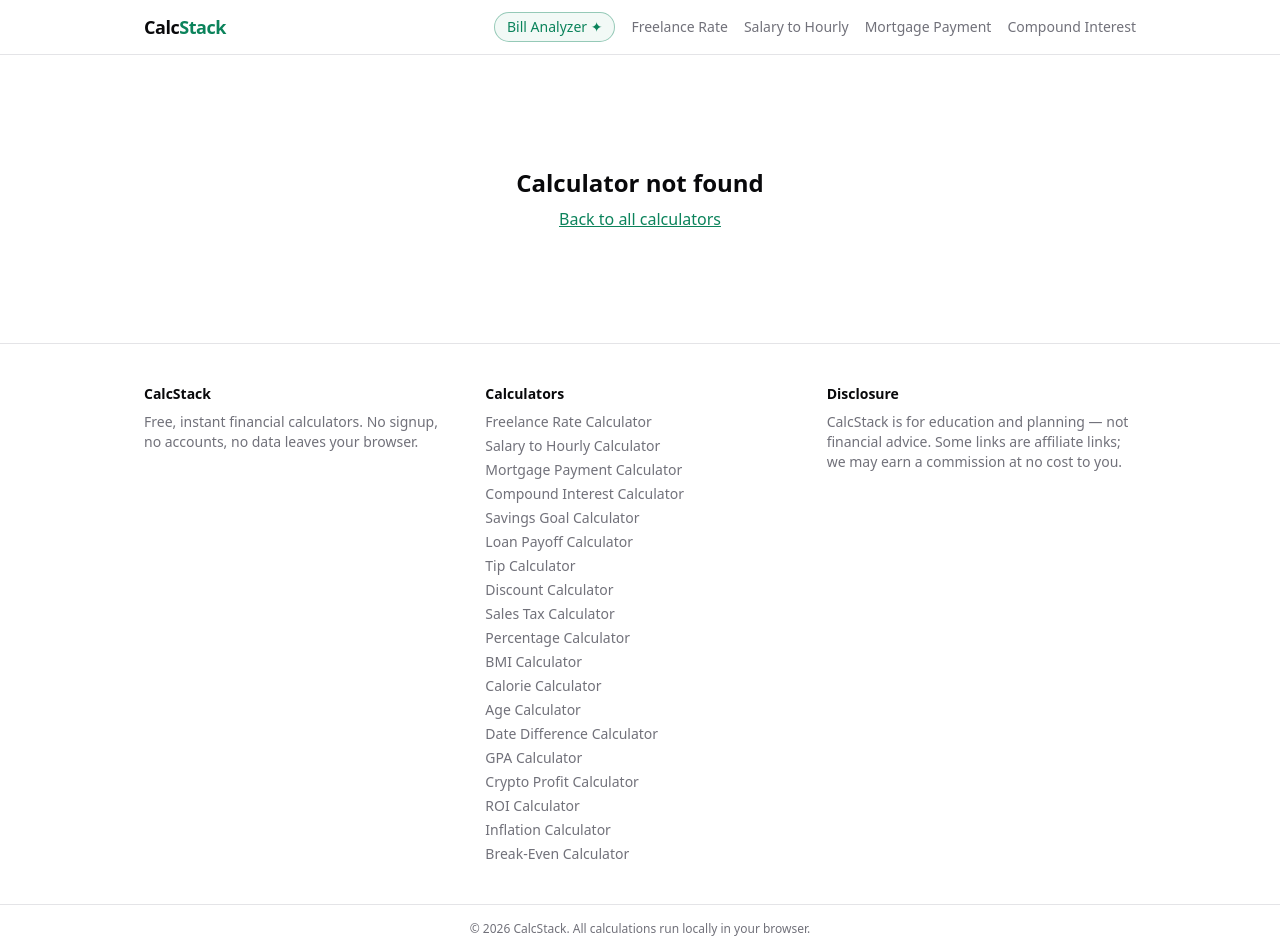
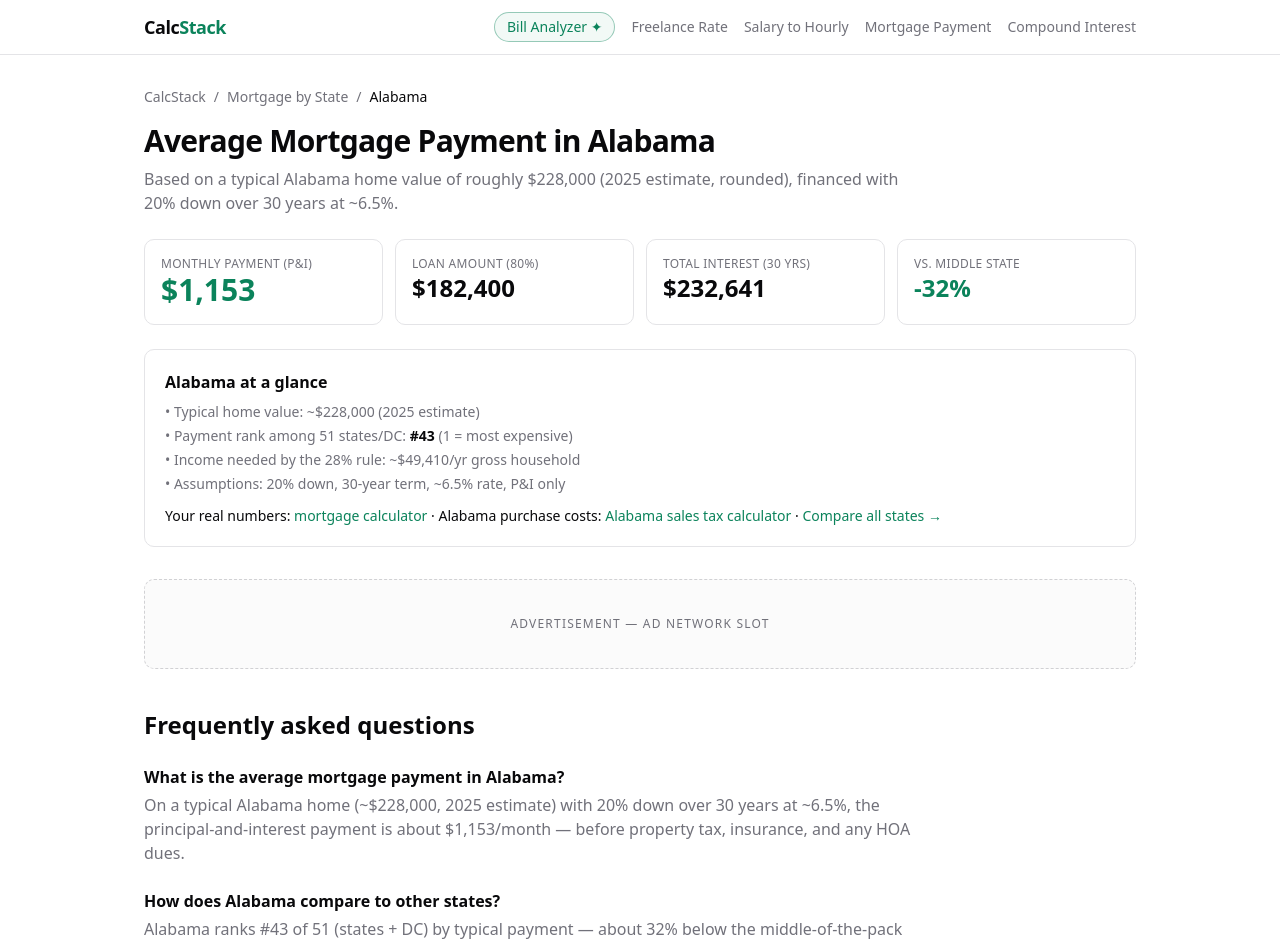
Before and after one commit to LIMENHelix/calcstack, a React (Vite) app: page /data/mortgage-payment-in/alabama in a window 1280 px wide. Shown: the top 946 px of the page. Built offline with nearby package versions, Linux system fonts and the light colour scheme.

Commit message:
Add 51 per-state mortgage detail pages with rank, income-needed, and cross-links

```diff
--- a/scripts/gen-sitemap.mjs
+++ b/scripts/gen-sitemap.mjs
@@ -6,6 +6,7 @@ const SITE = 'https://calcstack-eight.vercel.app'
 
 const calcSrc = readFileSync('src/data/calculators.ts', 'utf8')
 const varSrc = readFileSync('src/data/variants.ts', 'utf8')
+const statsSrc = readFileSync('src/data/stats.ts', 'utf8')
 
 // literal slugs:  slug: 'some-slug'
 const literalSlugs = [...(calcSrc + varSrc).matchAll(/slug: '([a-z0-9-]+)'/g)].map((m) => m[1])
@@ -16,11 +17,15 @@ const citySlugs = [...varSrc.matchAll(/slugCity: '([a-z0-9-]+)'/g)].map((m) => `
 
 const calcSlugs = [...new Set([...literalSlugs, ...stateSlugs, ...citySlugs])].sort()
 
+// per-state data pages from stats.ts (HOME_VALUES slugs)
+const stateDataSlugs = [...statsSrc.matchAll(/slug: '([a-z0-9-]+)'/g)].map((m) => m[1])
+
 const urls = [
   `  <url><loc>${SITE}/</loc><priority>1.0</priority></url>`,
   `  <url><loc>${SITE}/tools/bill-analyzer</loc><priority>0.9</priority></url>`,
   `  <url><loc>${SITE}/data/mortgage-payment-by-state</loc><priority>0.8</priority></url>`,
   `  <url><loc>${SITE}/data/average-salary-by-job</loc><priority>0.8</priority></url>`,
+  ...stateDataSlugs.map((s) => `  <url><loc>${SITE}/data/mortgage-payment-in/${s}</loc></url>`),
   ...calcSlugs.map((s) => `  <url><loc>${SITE}/calculators/${s}</loc></url>`),
 ]
 
--- a/src/App.tsx
+++ b/src/App.tsx
@@ -5,6 +5,7 @@ import CalculatorPage from './pages/CalculatorPage'
 import BillAnalyzer from './pages/BillAnalyzer'
 import DataMortgage from './pages/DataMortgage'
 import DataSalaries from './pages/DataSalaries'
+import StateMortgage from './pages/StateMortgage'
 import EmbedPage from './pages/EmbedPage'
 import EmbedTablePage from './pages/EmbedTablePage'
 
@@ -23,6 +24,7 @@ export default function App() {
               <Route path="/calculators/:slug" element={<CalculatorPage />} />
               <Route path="/tools/bill-analyzer" element={<BillAnalyzer />} />
               <Route path="/data/mortgage-payment-by-state" element={<DataMortgage />} />
+              <Route path="/data/mortgage-payment-in/:slug" element={<StateMortgage />} />
               <Route path="/data/average-salary-by-job" element={<DataSalaries />} />
               <Route path="*" element={<CalculatorPage />} />
             </Routes>
--- a/src/components/MortgageTable.tsx
+++ b/src/components/MortgageTable.tsx
@@ -1,6 +1,9 @@
 import { useState } from 'react'
+import { Link } from 'react-router'
 import { HOME_VALUES } from '@/data/stats'
 import { monthlyPayment, usd } from '@/lib/calc'
+
+const SITE = 'https://calcstack-eight.vercel.app'
 
 /** Interactive mortgage-by-state table — used on the data page AND the embed widget. */
 export function MortgageTable({ compact = false }: { compact?: boolean }) {
@@ -44,7 +47,17 @@ export function MortgageTable({ compact = false }: { compact?: boolean }) {
           <tbody>
             {rows.map((r) => (
               <tr key={r.slug} className="border-t hover:bg-muted/40">
-                <td className="p-2 font-medium">{r.state}</td>
+                <td className="p-2 font-medium">
+                  {compact ? (
+                    <a href={`${SITE}/data/mortgage-payment-in/${r.slug}`} target="_blank" rel="noopener" className="hover:text-primary hover:underline">
+                      {r.state}
+                    </a>
+                  ) : (
+                    <Link to={`/data/mortgage-payment-in/${r.slug}`} className="hover:text-primary hover:underline">
+                      {r.state}
+                    </Link>
+                  )}
+                </td>
                 <td className="p-2 text-right">{usd(r.value)}</td>
                 {!compact && <td className="p-2 text-right">{usd(r.principal)}</td>}
                 <td className="p-2 text-right font-semibold text-primary">{usd(r.pmt, 0)}</td>
--- /dev/null
+++ b/src/pages/StateMortgage.tsx
@@ -0,0 +1,141 @@
+import { useParams, Link } from 'react-router'
+import { HOME_VALUES, DATA_YEAR } from '@/data/stats'
+import { monthlyPayment, usd, num } from '@/lib/calc'
+import { Seo } from '@/components/Seo'
+import { AdSlot, AffiliateCard, DEFAULT_AFFILIATES } from '@/components/Monetization'
+
+const RATE = 6.5
+const YEARS = 30
+
+export default function StateMortgage() {
+  const { slug } = useParams()
+  const s = HOME_VALUES.find((h) => h.slug === slug)
+
+  if (!s) {
+    return (
+      <div className="py-20 text-center">
+        <h1 className="text-2xl font-bold">State not found</h1>
+        <p className="mt-2 text-muted-foreground">
+          <Link to="/data/mortgage-payment-by-state" className="text-primary underline">All states →</Link>
+        </p>
+      </div>
+    )
+  }
+
+  const principal = s.value * 0.8
+  const pmt = monthlyPayment(principal, RATE, YEARS)
+  const interest = pmt * YEARS * 12 - principal
+
+  const all = HOME_VALUES.map((h) => monthlyPayment(h.value * 0.8, RATE, YEARS)).sort((a, b) => a - b)
+  const nationalMedian = all[Math.floor(all.length / 2)]
+  const vsMedian = ((pmt - nationalMedian) / nationalMedian) * 100
+  const rank = HOME_VALUES.filter((h) => monthlyPayment(h.value * 0.8, RATE, YEARS) > pmt).length + 1
+  const incomeNeeded = (pmt / 0.28) * 12
+
+  const faq = [
+    {
+      q: `What is the average mortgage payment in ${s.state}?`,
+      a: `On a typical ${s.state} home (~${usd(s.value)}, ${DATA_YEAR} estimate) with 20% down over 30 years at ~${RATE}%, the principal-and-interest payment is about ${usd(pmt, 0)}/month — before property tax, insurance, and any HOA dues.`,
+    },
+    {
+      q: `How does ${s.state} compare to other states?`,
+      a: `${s.state} ranks #${rank} of 51 (states + DC) by typical payment — about ${num(Math.abs(vsMedian), 0)}% ${vsMedian >= 0 ? 'above' : 'below'} the middle-of-the-pack state.`,
+    },
+    {
+      q: `How much income do I need to buy a typical home in ${s.state}?`,
+      a: `Using the 28% rule (housing under 28% of gross income), a ${usd(pmt, 0)}/month P&I payment implies roughly ${usd(incomeNeeded, 0)}/year of gross household income — plus room for taxes and insurance.`,
+    },
+    {
+      q: 'Are these exact figures?',
+      a: `No — computed from approximate typical home values (${DATA_YEAR}, rounded) at fixed assumptions. Your payment depends on your actual price, rate, down payment, and term; use the mortgage calculator for your numbers.`,
+    },
+  ]
+
+  return (
+    <>
+      <Seo
+        title={`Average Mortgage Payment in ${s.state} (${DATA_YEAR})`}
+        description={`Typical monthly mortgage payment in ${s.state}: about ${usd(pmt, 0)} on a ~${usd(s.value)} home with 20% down. See the full breakdown and compare other states.`}
+      />
+      <script
+        type="application/ld+json"
+        dangerouslySetInnerHTML={{
+          __html: JSON.stringify({
+            '@context': 'https://schema.org',
+            '@type': 'FAQPage',
+            mainEntity: faq.map((f) => ({
+              '@type': 'Question', name: f.q, acceptedAnswer: { '@type': 'Answer', text: f.a },
+            })),
+          }),
+        }}
+      />
+
+      <nav className="mb-4 text-sm text-muted-foreground">
+        <Link to="/" className="hover:text-foreground">CalcStack</Link>
+        <span className="mx-2">/</span>
+        <Link to="/data/mortgage-payment-by-state" className="hover:text-foreground">Mortgage by State</Link>
+        <span className="mx-2">/</span><span className="text-foreground">{s.state}</span>
+      </nav>
+
+      <h1 className="mb-2 text-3xl font-extrabold tracking-tight">Average Mortgage Payment in {s.state}</h1>
+      <p className="mb-6 max-w-3xl text-muted-foreground">
+        Based on a typical {s.state} home value of roughly {usd(s.value)} ({DATA_YEAR} estimate,
+        rounded), financed with 20% down over {YEARS} years at ~{RATE}%.
+      </p>
+
+      <div className="grid gap-3 sm:grid-cols-2 lg:grid-cols-4">
+        <div className="rounded-lg border bg-card p-4">
+          <p className="text-xs uppercase tracking-wide text-muted-foreground">Monthly payment (P&I)</p>
+          <p className="text-3xl font-bold text-primary">{usd(pmt, 0)}</p>
+        </div>
+        <div className="rounded-lg border bg-card p-4">
+          <p className="text-xs uppercase tracking-wide text-muted-foreground">Loan amount (80%)</p>
+          <p className="text-2xl font-bold">{usd(principal)}</p>
+        </div>
+        <div className="rounded-lg border bg-card p-4">
+          <p className="text-xs uppercase tracking-wide text-muted-foreground">Total interest ({YEARS} yrs)</p>
+          <p className="text-2xl font-bold">{usd(interest)}</p>
+        </div>
+        <div className="rounded-lg border bg-card p-4">
+          <p className="text-xs uppercase tracking-wide text-muted-foreground">vs. middle state</p>
+          <p className={`text-2xl font-bold ${vsMedian >= 0 ? 'text-amber-600' : 'text-primary'}`}>
+            {vsMedian >= 0 ? '+' : ''}{num(vsMedian, 0)}%
+          </p>
+        </div>
+      </div>
+
+      <div className="mt-6 rounded-lg border bg-card p-5">
+        <h2 className="mb-2 font-semibold">{s.state} at a glance</h2>
+        <ul className="space-y-1 text-sm text-muted-foreground">
+          <li>• Typical home value: ~{usd(s.value)} ({DATA_YEAR} estimate)</li>
+          <li>• Payment rank among 51 states/DC: <strong className="text-foreground">#{rank}</strong> (1 = most expensive)</li>
+          <li>• Income needed by the 28% rule: ~{usd(incomeNeeded, 0)}/yr gross household</li>
+          <li>• Assumptions: 20% down, {YEARS}-year term, ~{RATE}% rate, P&I only</li>
+        </ul>
+        <p className="mt-3 text-sm">
+          Your real numbers: <Link to="/calculators/mortgage-payment-calculator" className="text-primary underline-offset-4 hover:underline">mortgage calculator</Link>
+          {' · '}{s.state} purchase costs: <Link to={`/calculators/sales-tax-calculator-${s.slug}`} className="text-primary underline-offset-4 hover:underline">{s.state} sales tax calculator</Link>
+          {' · '}<Link to="/data/mortgage-payment-by-state" className="text-primary underline-offset-4 hover:underline">Compare all states →</Link>
+        </p>
+      </div>
+
+      <AdSlot />
+
+      <article className="mt-10 max-w-3xl space-y-6">
+        <h2 className="text-2xl font-bold">Frequently asked questions</h2>
+        {faq.map((f) => (
+          <div key={f.q}>
+            <h3 className="font-semibold">{f.q}</h3>
+            <p className="mt-1 text-muted-foreground">{f.a}</p>
+          </div>
+        ))}
+        <p className="text-xs text-muted-foreground">
+          * Approximate typical values ({DATA_YEAR}), rounded; principal &amp; interest only. Figures of
+          this type derive from public housing indices; verify current numbers before decisions.
+        </p>
+      </article>
+
+      <AffiliateCard items={DEFAULT_AFFILIATES} />
+    </>
+  )
+}
```
Also changed, not shown: 1 other file (tests, documents, lock files or other folders).
